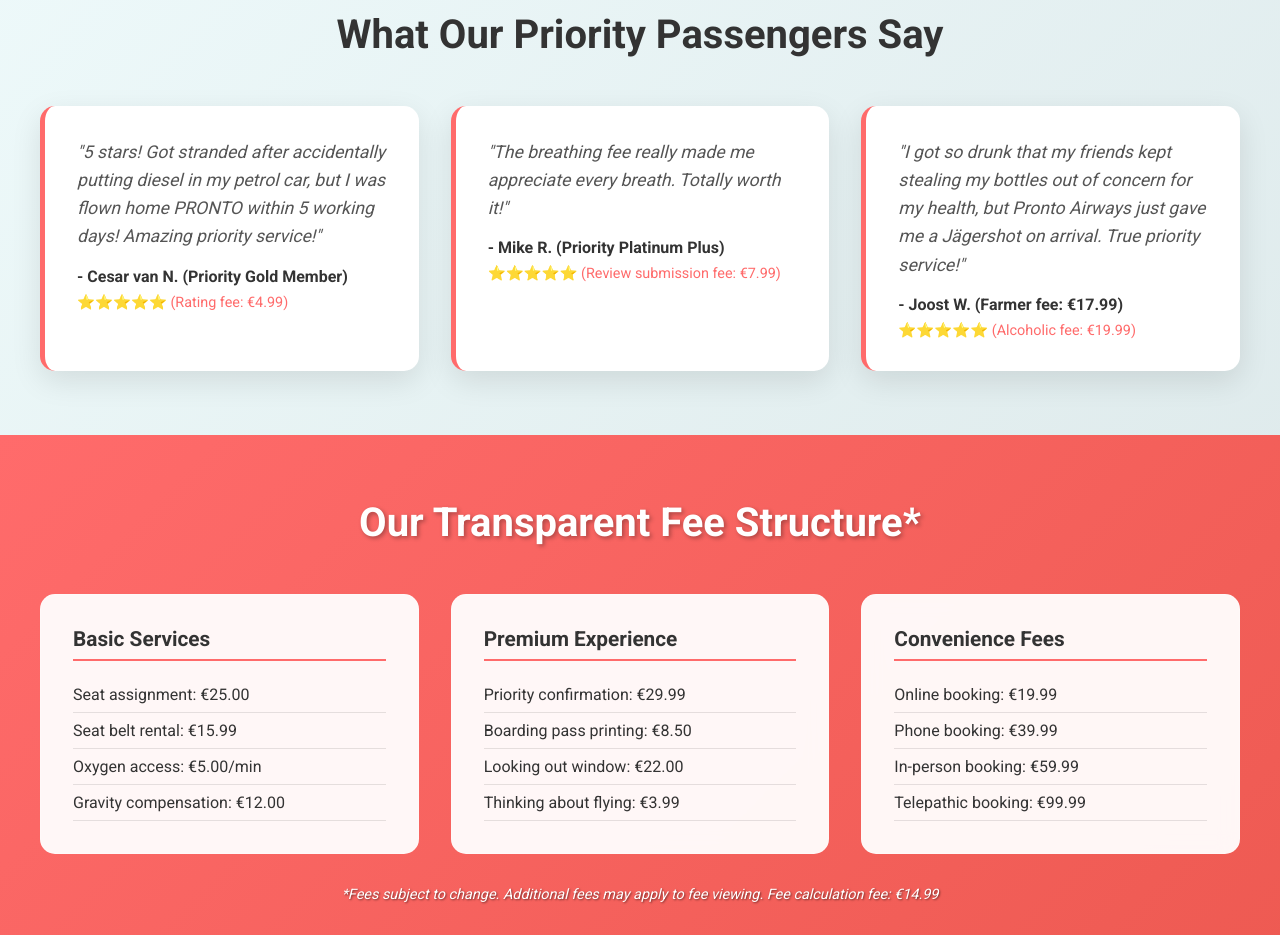
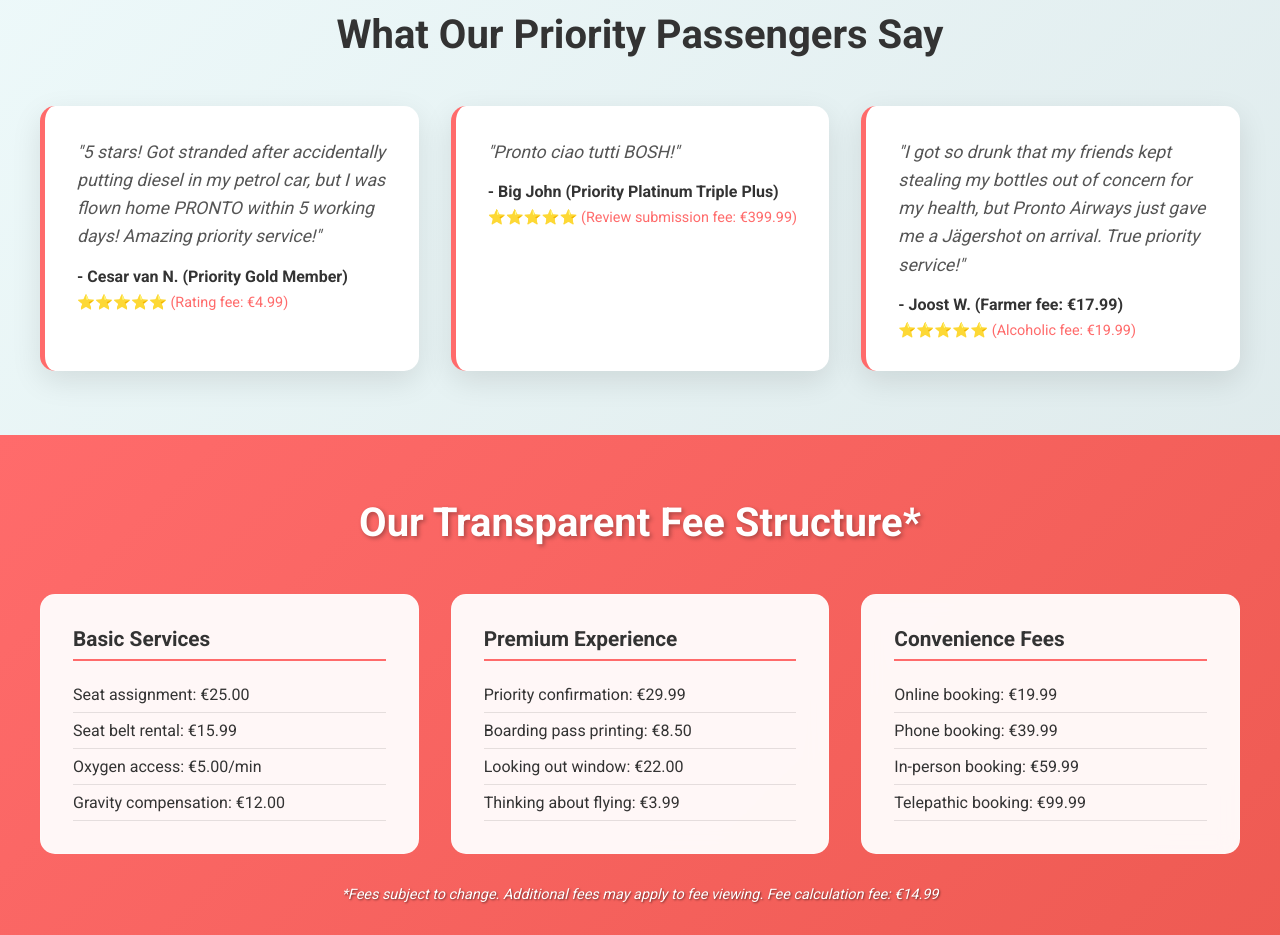
Before and after one commit to Dogdorgesh/Pronto_Airways, a plain HTML site: page index.html in a window 1280 px wide. Shown: the part 1600-2535 px from the top of the page. Drawn offline with Linux system fonts and the light colour scheme.

Commit message:
Update index.html

```diff
--- a/index.html
+++ b/index.html
@@ -146,9 +146,9 @@
                         <div class="rating">⭐⭐⭐⭐⭐ (Rating fee: €4.99)</div>
                     </div>
                     <div class="testimonial-card">
-                        <div class="quote">"The breathing fee really made me appreciate every breath. Totally worth it!"</div>
-                        <div class="author">- Mike R. (Priority Platinum Plus)</div>
-                        <div class="rating">⭐⭐⭐⭐⭐ (Review submission fee: €7.99)</div>
+                        <div class="quote">"Pronto ciao tutti BOSH!"</div>
+                        <div class="author">- Big John (Priority Platinum Triple Plus)</div>
+                        <div class="rating">⭐⭐⭐⭐⭐ (Review submission fee: €399.99)</div>
                     </div>
                     <div class="testimonial-card">
                     <div class="quote">"I got so drunk that my friends kept stealing my bottles out of concern for my health, but Pronto Airways just gave me a Jägershot on arrival. True priority service!"</div>
```
